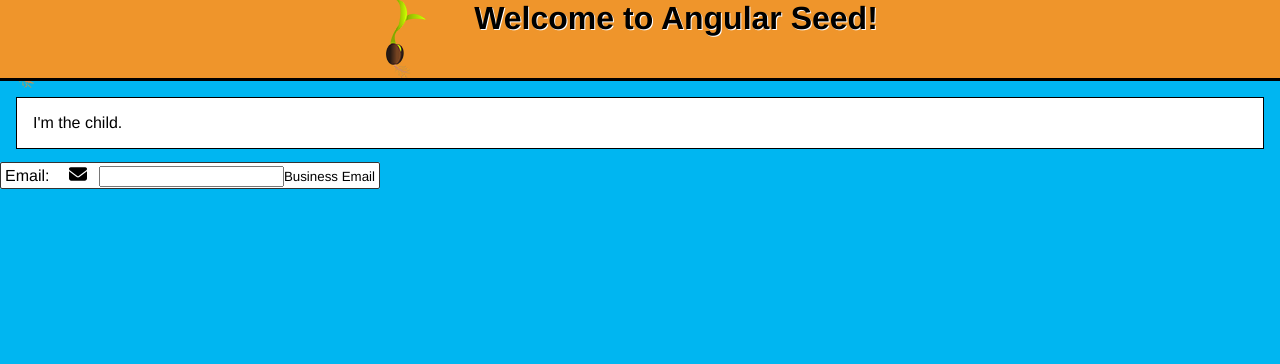
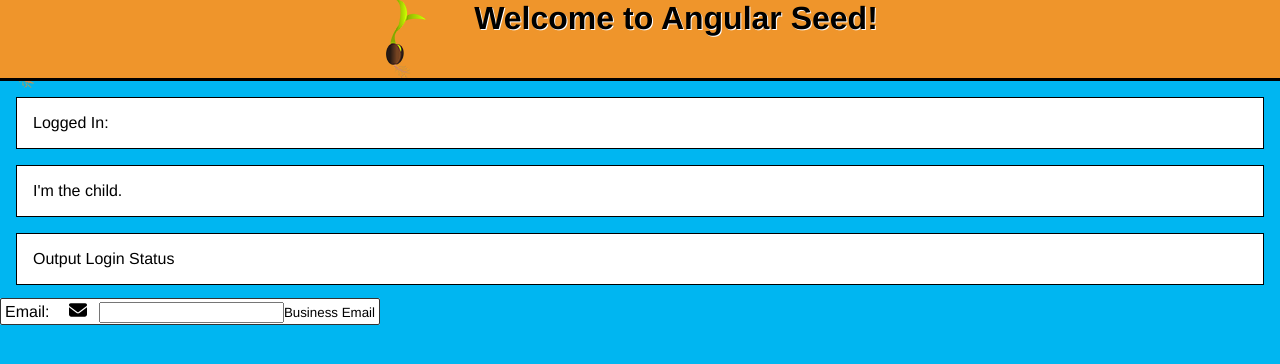
Before and after one commit to kevinruse/angular-v14-seed, an Angular app: page / in a window 1280 px wide. Shown: the top 364 px of the page. Built offline with nearby package versions, Linux system fonts and the light colour scheme.

Commit message:
guided exercise 21 use @output to share data from child to parent component

```diff
--- a/src/app/app.component.html
+++ b/src/app/app.component.html
@@ -1,6 +1,7 @@
 <div>
   <app-header [user]="user"></app-header>
-  <app-child></app-child>
+  <p>Logged In: {{ loggedIn }}</p>
+  <app-child (login)="logIn($event)"></app-child>
   <!-- <p>The App is working!</p> -->
   <!-- <form class="caution"> -->
   <app-form-input icon="envelope">
--- a/src/app/app.component.ts
+++ b/src/app/app.component.ts
@@ -8,6 +8,13 @@ import { Component } from '@angular/core';
   encapsulation: ViewEncapsulation.None,
 })
 export class AppComponent {
+  loggedIn!: boolean;
+
+  logIn(evt: boolean): void {
+    console.log(evt);
+    this.loggedIn = evt;
+  }
+
   user = {
     id: 1,
     name: 'Kevin',
--- a/src/app/child/child.component.css
+++ b/src/app/child/child.component.css
@@ -0,0 +1,3 @@
+.loginStatus {
+    cursor: pointer;
+}
--- a/src/app/child/child.component.html
+++ b/src/app/child/child.component.html
@@ -1 +1,2 @@
 <p>I'm the child.</p>
+<p class="loginStatus" (click)="loginOutput(true)">Output Login Status</p>
--- a/src/app/child/child.component.ts
+++ b/src/app/child/child.component.ts
@@ -1,15 +1,20 @@
-import { Component, OnInit } from '@angular/core';
+import { Component, EventEmitter, OnInit, Output } from '@angular/core';
 
 @Component({
   selector: 'app-child',
   templateUrl: './child.component.html',
-  styleUrls: ['./child.component.css']
+  styleUrls: ['./child.component.css'],
 })
 export class ChildComponent implements OnInit {
+  @Output()
+  login = new EventEmitter<boolean>();
 
-  constructor() { }
-
-  ngOnInit(): void {
+  loginOutput(login: boolean): void {
+    this.login.emit(login);
+    console.log(login);
   }
 
+  constructor() {}
+
+  ngOnInit(): void {}
 }
```
